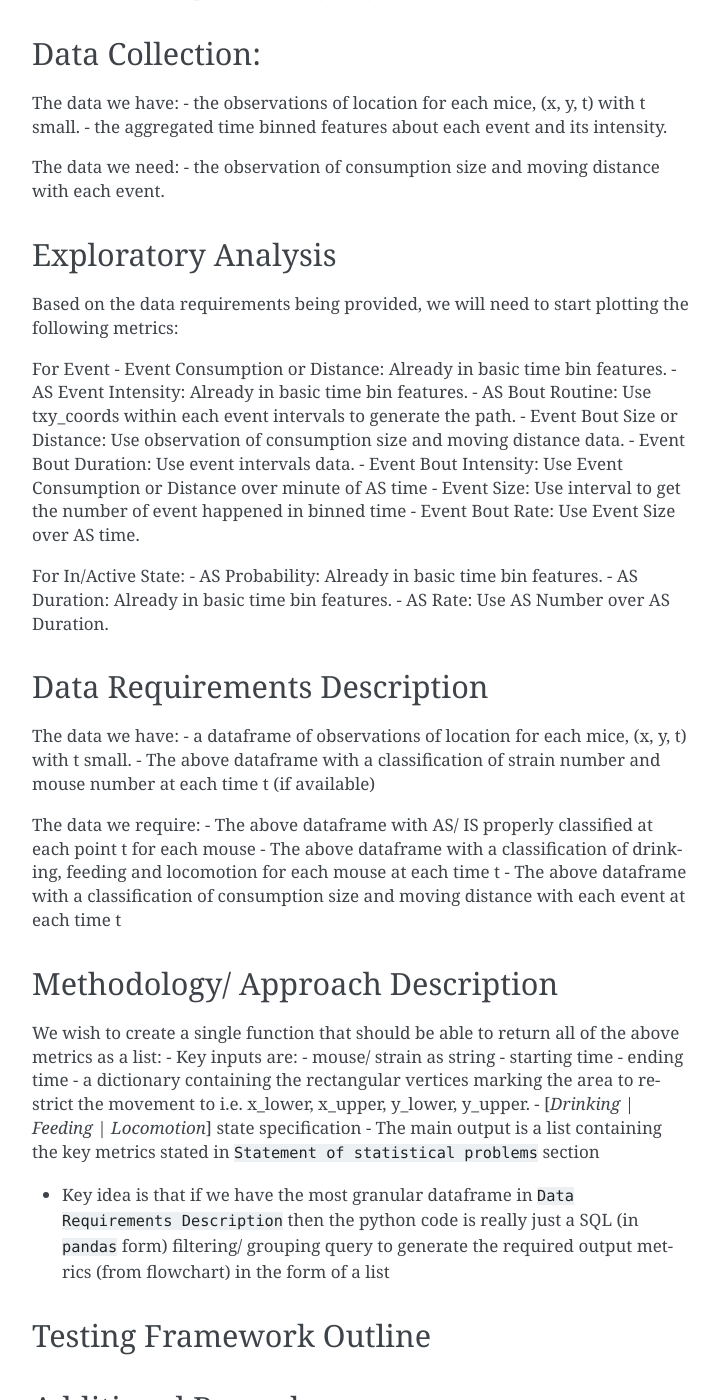
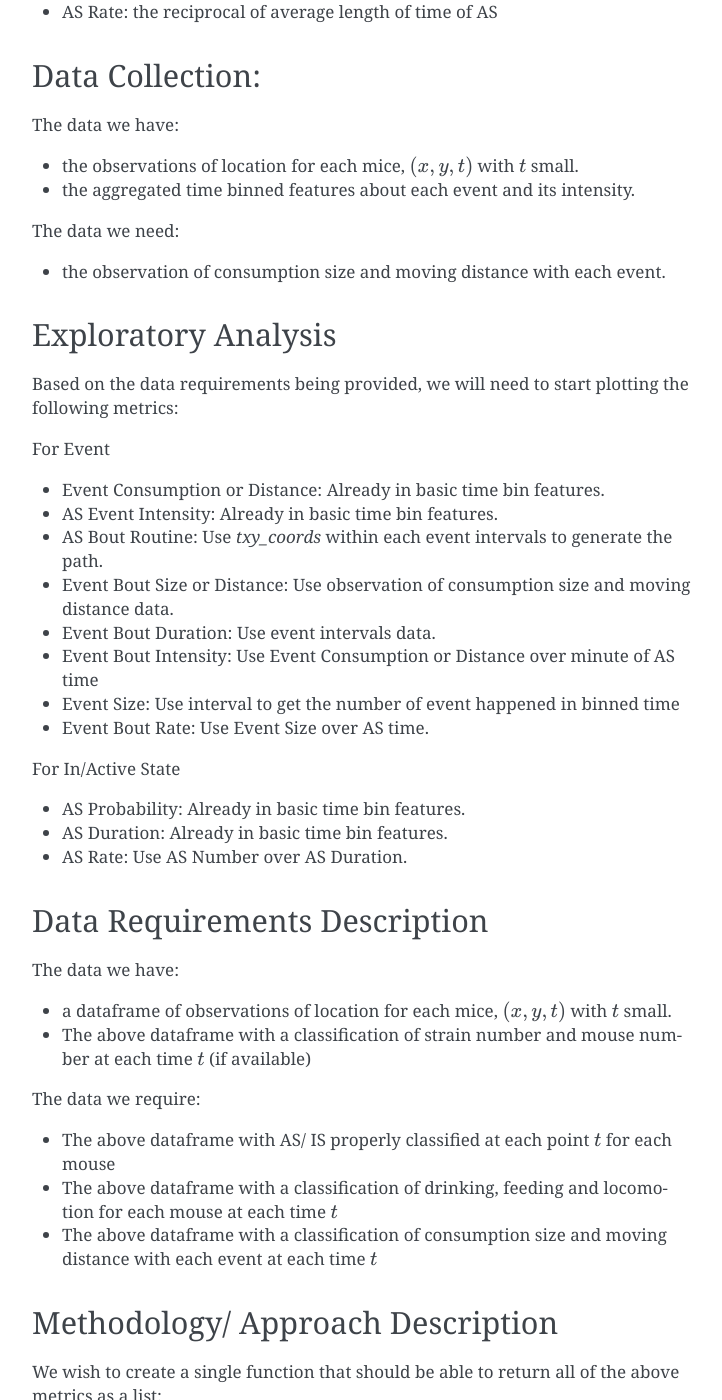
Before and after one commit to z357412526/mousestyles, a Sphinx documentation site: the page built from doc/source/report/behavior.rst, in a window 1280 px wide and 1400 px high, scrolled down 2076 px. Shown: the whole window, without its empty margins (388-1110 px from the left). Built offline with Sphinx 7.4.7, drawn with Linux system fonts in a browser that asks for light colours; some of the changed text lies outside the part shown.

Commit message:
DOC: minor fixes and cleanup

```diff
--- a/doc/source/report/behavior.rst
+++ b/doc/source/report/behavior.rst
@@ -45,13 +45,10 @@ Statement of statistical problems:
 The above flowchart shows the key metrics that are required by the study
 to capture the behavioral profile:
 
-.. This figure should be added to the repo
-.. http://cenzhuoyao.com/wp-content/uploads/2016/04/project1_behavior_profile.png
-
-.. figure:: figure/distance.png
+.. figure:: figure/project1_behavior_profile.png
    :alt: alt tag
 
-   Fix
+   Behavioral Profile (image courtesy of Tecott Lab)
 
 The main focus is 3 key states of the mice i.e. [*Drinking \| Feeding \|
 Locomotion*\ ]
@@ -88,12 +85,14 @@ State:
 Data Collection:
 ----------------
 
-The data we have: - the observations of location for each mice, (x, y,
-t) with t small. - the aggregated time binned features about each event
-and its intensity.
+The data we have:
 
-The data we need: - the observation of consumption size and moving
-distance with each event.
+- the observations of location for each mice, $(x, y, t)$ with $t$ small.
+- the aggregated time binned features about each event and its intensity.
+
+The data we need:
+
+- the observation of consumption size and moving distance with each event.
 
 Exploratory Analysis
 --------------------
@@ -101,49 +100,65 @@ Exploratory Analysis
 Based on the data requirements being provided, we will need to start
 plotting the following metrics:
 
-For Event - Event Consumption or Distance: Already in basic time bin
-features. - AS Event Intensity: Already in basic time bin features. - AS
-Bout Routine: Use txy\_coords within each event intervals to generate
-the path. - Event Bout Size or Distance: Use observation of consumption
-size and moving distance data. - Event Bout Duration: Use event
-intervals data. - Event Bout Intensity: Use Event Consumption or
-Distance over minute of AS time - Event Size: Use interval to get the
-number of event happened in binned time - Event Bout Rate: Use Event Size
-over AS time.
+For Event
 
-For In/Active State: - AS Probability: Already in basic time bin
-features. - AS Duration: Already in basic time bin features. - AS Rate:
-Use AS Number over AS Duration.
+- Event Consumption or Distance: Already in basic time bin features.
+- AS Event Intensity: Already in basic time bin features.
+- AS Bout Routine: Use `txy_coords` within each event intervals to generate
+  the path.
+- Event Bout Size or Distance: Use observation of consumption size and
+  moving distance data.
+- Event Bout Duration: Use event intervals data.
+- Event Bout Intensity: Use Event Consumption or Distance over minute of AS time
+- Event Size: Use interval to get the number of event happened in binned time
+- Event Bout Rate: Use Event Size over AS time.
+
+For In/Active State
+
+- AS Probability: Already in basic time bin features.
+- AS Duration: Already in basic time bin features.
+- AS Rate: Use AS Number over AS Duration.
 
 Data Requirements Description
 -----------------------------
 
-The data we have: - a dataframe of observations of location for each
-mice, (x, y, t) with t small. - The above dataframe with a
-classification of strain number and mouse number at each time t (if
-available)
+The data we have:
 
-The data we require: - The above dataframe with AS/ IS properly
-classified at each point t for each mouse - The above dataframe with a
-classification of drinking, feeding and locomotion for each mouse at
-each time t - The above dataframe with a classification of consumption
-size and moving distance with each event at each time t
+- a dataframe of observations of location for each mice, $(x, y, t)$
+  with $t$ small.
+- The above dataframe with a classification of strain number and mouse
+  number at each time $t$ (if available)
+
+The data we require:
+
+- The above dataframe with AS/ IS properly classified at each point $t$ for
+  each mouse
+- The above dataframe with a classification of drinking, feeding and
+  locomotion for each mouse at each time $t$
+- The above dataframe with a classification of consumption size and moving
+  distance with each event at each time $t$
 
 Methodology/ Approach Description
 ---------------------------------
 
 We wish to create a single function that should be able to return all of
-the above metrics as a list: - Key inputs are: - mouse/ strain as string
-- starting time - ending time - a dictionary containing the rectangular
-vertices marking the area to restrict the movement to i.e. x\_lower,
-x\_upper, y\_lower, y\_upper. - [*Drinking \| Feeding \| Locomotion*\ ]
-state specification - The main output is a list containing the key
-metrics stated in ``Statement of statistical problems`` section
+the above metrics as a list:
 
--  Key idea is that if we have the most granular dataframe in
-   ``Data Requirements Description`` then the python code is really just
-   a SQL (in ``pandas`` form) filtering/ grouping query to generate the
-   required output metrics (from flowchart) in the form of a list
+Key inputs are:
+
+- mouse/ strain as string
+- starting time
+- ending time
+- a dictionary containing the rectangular vertices marking the area to
+  restrict the movement to i.e. x\_lower, x\_upper, y\_lower, y\_upper.
+- [*Drinking \| Feeding \| Locomotion*\ ] state specification
+- The main output is a list containing the key metrics stated in
+  ``Statement of statistical problems`` section
+
+- Key idea is that if we have the most granular dataframe in
+  ``Data Requirements Description`` then the Python code is really just
+  a SQL (in ``pandas`` form) filtering/ grouping query to generate the
+  required output metrics (from flowchart) in the form of a list
 
 Testing Framework Outline
 -------------------------
@@ -151,31 +166,31 @@ Testing Framework Outline
 Additional Remarks
 ------------------
 
--  It is not clear exactly how the specified required metrics are to be
-   calculated in the form of a single query or multiple queries. We need
-   more clarification on what intensity means.
--  Not sure yet whether the required dataframe at the most granular
-   level can be easily constructed. This would be really useful for all
-   projects to use so we should really consider developing it for the
-   wider team.
--  Some of the required data metrics like consumption of food/ water at
-   each time t may not be easy to obtain as they are provided for each
-   interval. These may have to be prorated across each time t in some
-   stable way in the construction of the required dataframe
--  We also believe that the metrics provided at each point are single
-   point statistics i.e. means. We should consider outputing the actual
-   histogram of values at each point for the given metric rather than
-   just the single-valued mean metrics
+- It is not clear exactly how the specified required metrics are to be
+  calculated in the form of a single query or multiple queries. We need
+  more clarification on what intensity means.
+- Not sure yet whether the required dataframe at the most granular
+  level can be easily constructed. This would be really useful for all
+  projects to use so we should really consider developing it for the
+  wider team.
+- Some of the required data metrics like consumption of food/ water at
+  each time t may not be easy to obtain as they are provided for each
+  interval. These may have to be prorated across each time t in some
+  stable way in the construction of the required dataframe
+- We also believe that the metrics provided at each point are single
+  point statistics i.e. means. We should consider outputing the actual
+  histogram of values at each point for the given metric rather than
+  just the single-valued mean metrics
 
-   -  For example, we may not only be interested in the average amount
-      of active time spent in locomotion, but the distribution of
-      locomotion. This is a more complicated metric than those outlined
-      in the work by the Tecott Lab's papers referenced below. With this
-      information, we could potentially see interesting trends: the
-      proportion of a mouse-day spent in locomotion could be the same in
-      two time chunks, but the types of movements (distances) could form
-      a more nuanced distribution.
+   - For example, we may not only be interested in the average amount
+     of active time spent in locomotion, but the distribution of
+     locomotion. This is a more complicated metric than those outlined
+     in the work by the Tecott Lab's papers referenced below. With this
+     information, we could potentially see interesting trends: the
+     proportion of a mouse-day spent in locomotion could be the same in
+     two time chunks, but the types of movements (distances) could form
+     a more nuanced distribution.
 
--  Not sure if this is feasible, but if we had to produce the mean value
-   we could output the time series mean value over the given interval
-   rather than *just* the overall mean from the given interval
+- Not sure if this is feasible, but if we had to produce the mean value
+  we could output the time series mean value over the given interval
+  rather than *just* the overall mean from the given interval
--- a/doc/source/report/index.rst
+++ b/doc/source/report/index.rst
@@ -1,5 +1,5 @@
-Final Report
-============
+Project Report
+==============
 
 .. toctree::
    :maxdepth: 2
--- a/doc/source/report/path.rst
+++ b/doc/source/report/path.rst
@@ -75,7 +75,7 @@ eating event, drinking event, etc.)
 .. figure:: figure/mice_path.png
    :alt: alt tag
 
-   Path
+   Path (image courtesy of Tecott Lab)
 
 As we define the path, we will also need to consider how each path will be
 labeled. One possibility is to assign a number to each grid square and to
```
Also changed, not shown: doc/source/report/distribution.rst (+22 -16 lines), doc/source/report/ultradian.rst (+72 -73 lines), doc/source/report/figure/project1_behavior_profile.png (added), doc/source/report/figure/project6.png (added).
